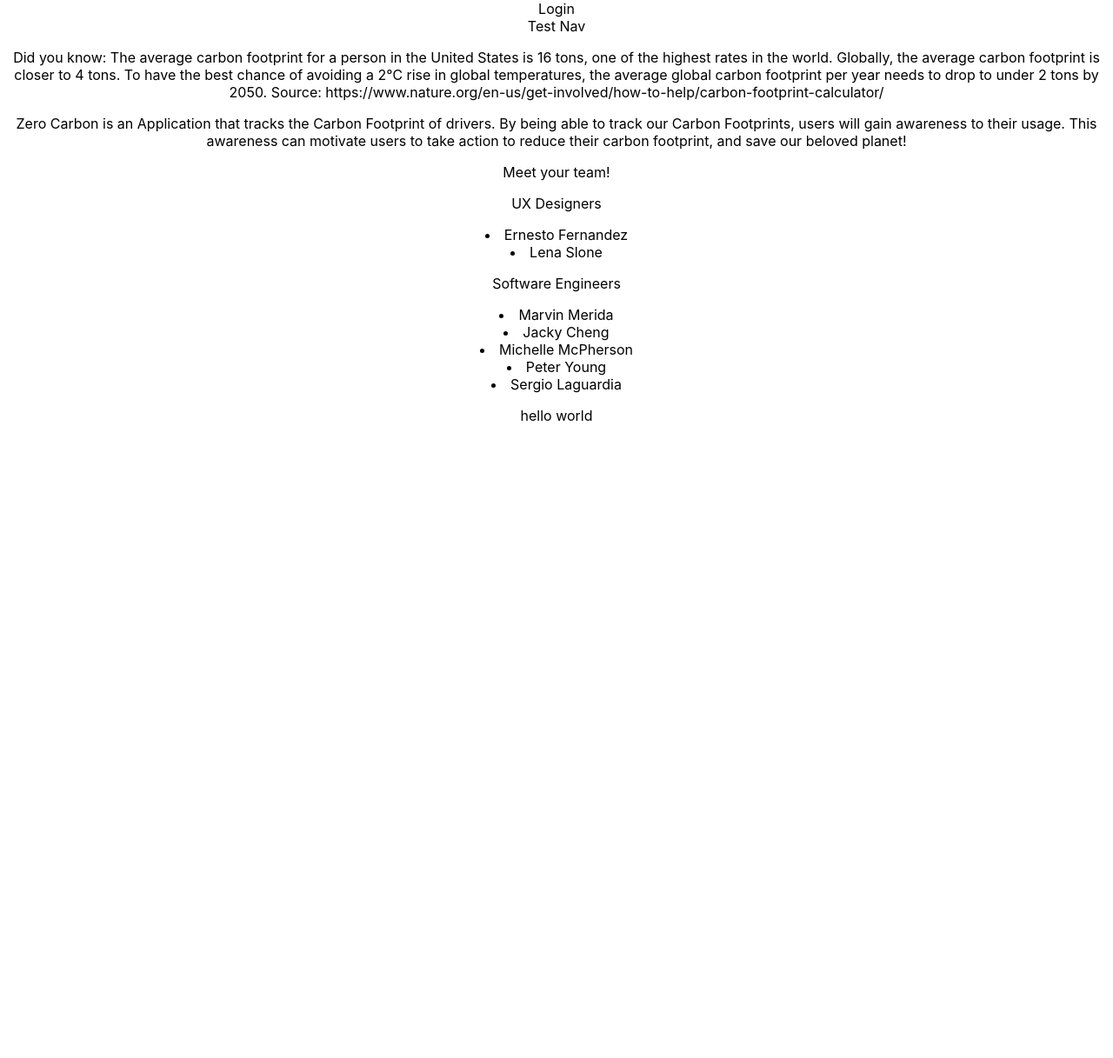
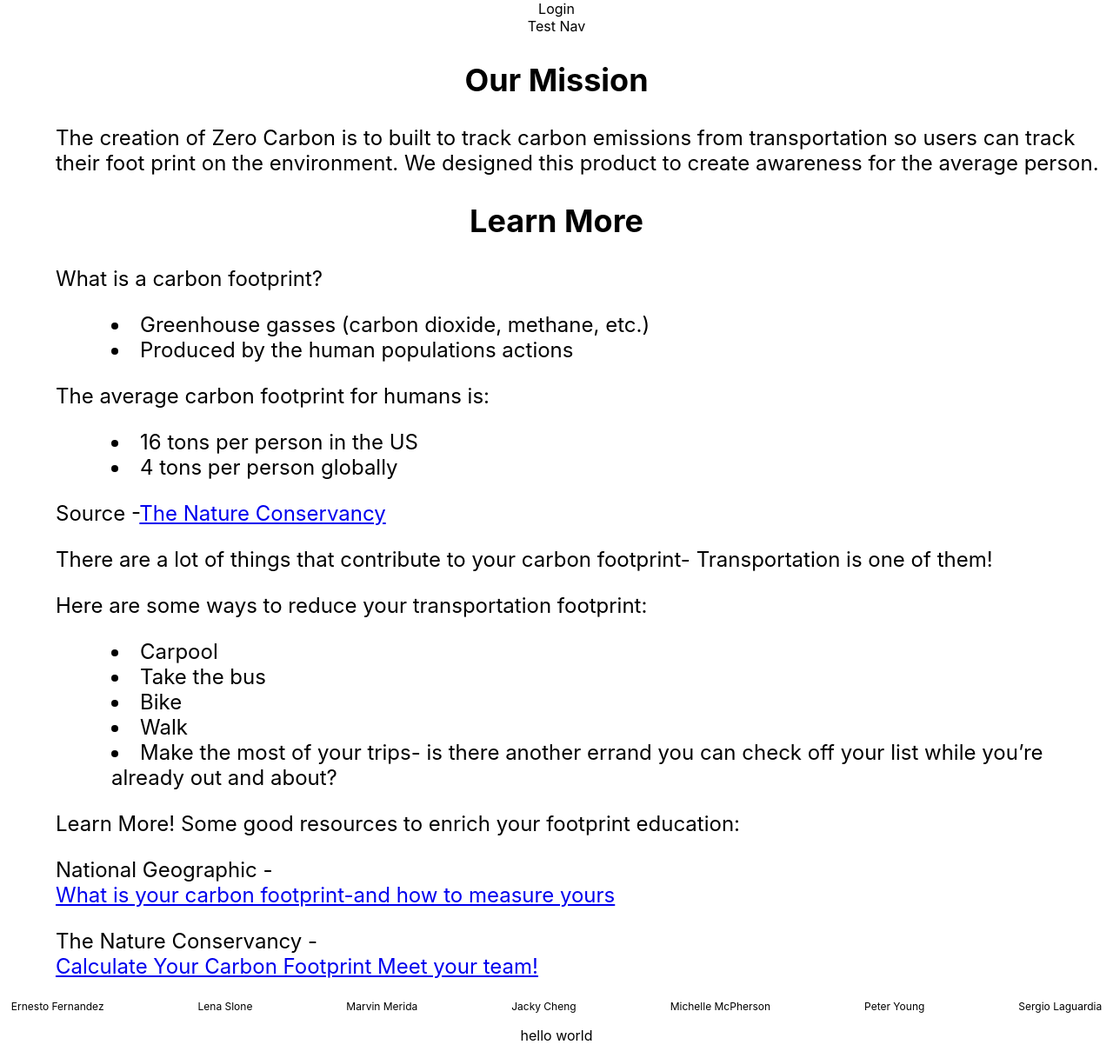
Before and after one commit to Terralings/co2App-frontend, a React (Create React App) app: page /about in a window 1280 px wide. Shown: the whole page at 87% size. Before the commit the page ends 800 px from the top, so only its background shows below. Built offline with nearby package versions, Linux system fonts and the light colour scheme; no server answers.

Commit message:
Builds out about page

```diff
--- /dev/null
+++ b/src/components/About/About.css
@@ -0,0 +1,20 @@
+.aboutBody {
+    font-size:1.5em;
+}
+
+.about {
+    margin-left: 5%;
+    text-align: left;
+}
+
+li {
+    margin-left: 10%;
+    text-align: left;
+}
+
+.aboutFooter {
+    margin: 1%;
+    font-size: .5em;
+    display: flex;
+    justify-content: space-between;
+}
--- a/src/components/About/About.js
+++ b/src/components/About/About.js
@@ -1,32 +1,83 @@
 import React from 'react';
+import './About.css';
+import { BottomNavigation } from '@mui/material';
 
 function About(props) {
 	return (
-		<div>
-			<p>
-				Did you know: The average carbon footprint for a person in the United
-				States is 16 tons, one of the highest rates in the world. Globally, the
-				average carbon footprint is closer to 4 tons. To have the best chance of
-				avoiding a 2℃ rise in global temperatures, the average global carbon
-				footprint per year needs to drop to under 2 tons by 2050. Source:
-				https://www.nature.org/en-us/get-involved/how-to-help/carbon-footprint-calculator/
+		<div className="aboutBody">
+			<h2>Our Mission </h2>
+			<p className="about">
+				The creation of Zero Carbon is to built to track carbon emissions from
+				transportation so users can track their foot print on the environment.
+				We designed this product to create awareness for the average person.
 			</p>
-			<p>
-				Zero Carbon is an Application that tracks the Carbon Footprint of
-				drivers. By being able to track our Carbon Footprints, users will gain
-				awareness to their usage. This awareness can motivate users to take
-				action to reduce their carbon footprint, and save our beloved planet!
+			<h2>Learn More </h2>
+			<p className="about">What is a carbon footprint? </p>
+			<li>Greenhouse gasses (carbon dioxide, methane, etc.)</li>
+			<li>Produced by the human populations actions </li>
+			<p className="about">The average carbon footprint for humans is: </p>
+			<li>16 tons per person in the US </li>
+			<li>4 tons per person globally</li>
+
+			<p className="about">
+				Source -
+				<a href="https://www.nature.org/en-us/get-involved/how-to-help/carbon-footprint-calculator/#:~:text=The%20average%20carbon%20footprint%20for,is%20closer%20to%204%20tons">
+					The Nature Conservancy
+				</a>
 			</p>
-			Meet your team!
-			<p> UX Designers</p>
+
+			<p className="about">
+				There are a lot of things that contribute to your carbon footprint-
+				Transportation is one of them!
+			</p>
+			<p className="about">
+				Here are some ways to reduce your transportation footprint:
+			</p>
+			<li>Carpool</li>
+			<li>Take the bus </li>
+			<li>Bike </li>
+			<li>Walk</li>
+			<li>
+				Make the most of your trips- is there another errand you can check off
+				your list while you’re already out and about?
+			</li>
+			<p className="about">
+				Learn More! Some good resources to enrich your footprint education:
+			</p>
+			<p className="about">
+				National Geographic - <br />
+				<a href="https://www.nationalgeographic.com/environment/article/what-is-a-carbon-footprint-how-to-measure-yours">
+					What is your carbon footprint-and how to measure yours
+				</a>
+			</p>
+			<p className="about">
+				The Nature Conservancy - <br />
+				<a href="https://www.nature.org/en-us/get-involved/how-to-help/carbon-footprint-calculator/#:~:text=The%20average%20carbon%20footprint%20for,is%20closer%20to%204%20tons">
+					Calculate Your Carbon Footprint Meet your team!
+				</a>
+			</p>
+			{/* <h3> UX Designers</h3>
 			<li>Ernesto Fernandez</li>
 			<li>Lena Slone</li>
-			<p>Software Engineers</p>
+			<h3>Software Engineers</h3>
 			<li>Marvin Merida </li>
 			<li>Jacky Cheng</li>
 			<li>Michelle McPherson</li>
 			<li>Peter Young</li>
-			<li>Sergio Laguardia</li>
+			<li>Sergio Laguardia</li> */}
+			<footer className="aboutFooter">
+				<span> Ernesto Fernandez </span>
+				<span>Lena Slone</span>
+				<span>Marvin Merida</span>
+
+				<span>Jacky Cheng</span>
+
+				<span>Michelle McPherson</span>
+
+				<span>Peter Young</span>
+
+				<span>Sergio Laguardia</span>
+			</footer>
 		</div>
 	);
 }
--- a/src/components/Dashboard/Dashboard.js
+++ b/src/components/Dashboard/Dashboard.js
@@ -12,6 +12,7 @@ import {
 	Paper,
 	Typography,
 } from '@mui/material';
+import { borders } from '@mui/system';
 
 function Dashboard(props) {
 	return (
@@ -19,26 +20,29 @@ function Dashboard(props) {
 			<h4>Past Trips</h4>
 			<TableContainer
 				className="tableContainer"
-				sx={{ maxWidth: '95%', boxShadow: 3 }}
+				sx={{
+					backgroundColor: 'black',
+					maxWidth: '95%',
+					boxShadow: 3,
+				}}
 				component={Paper}
 				align="center">
 				<Table aria-label="simple table">
-					<TableHead>
+					{/* <TableHead>
 						<TableRow>
 							<TableCell>Co2 Emissions:</TableCell>
 							<TableCell>Date:</TableCell>
 						</TableRow>
-					</TableHead>
+					</TableHead> */}
 
 					<TableBody
 						sx={{
-							color: 'text.primary',
-							justifyContent: 'center',
+							justifyContent: 'left',
 						}}>
 						<TableRow>
-							<TableCell>6.8 </TableCell>
+							<TableCell style={{ color: 'white' }}>6.8 CO2 </TableCell>
 
-							<TableCell>Time </TableCell>
+							<TableCell style={{ color: 'white' }}>Time </TableCell>
 						</TableRow>
 					</TableBody>
 				</Table>
```
Also changed, not shown: src/styleguide.md (added, +14 -0 lines).
